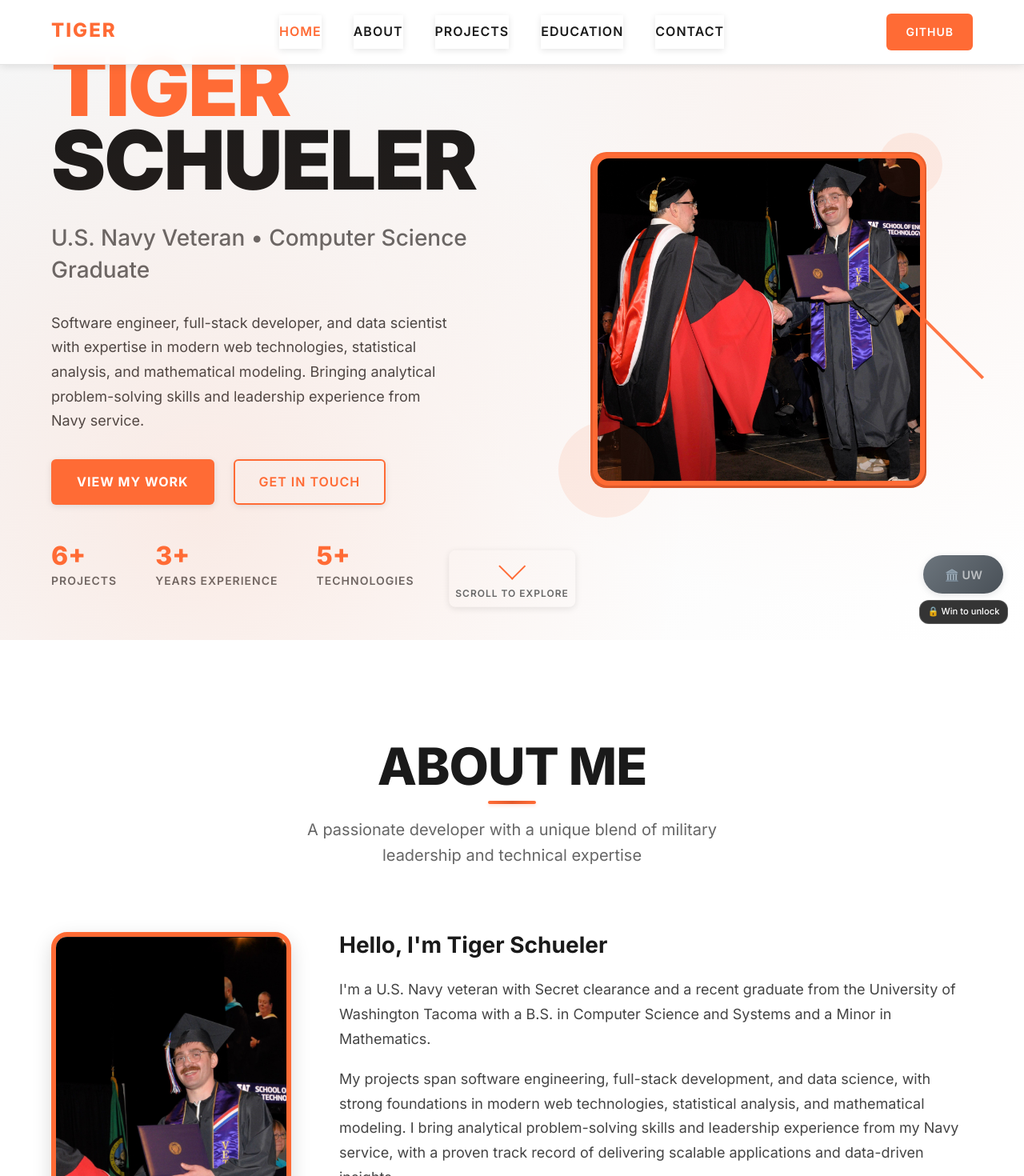
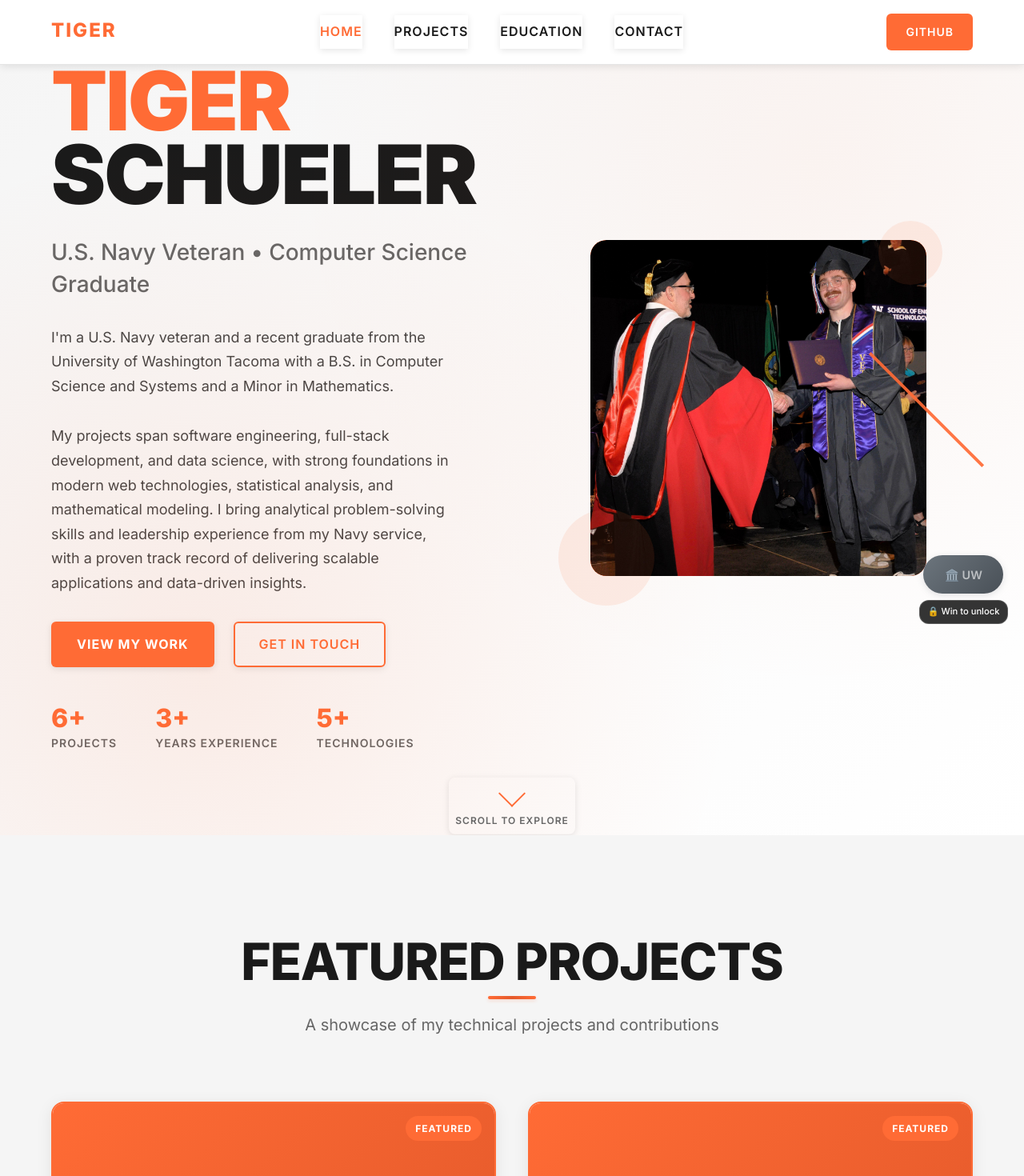
Before and after one commit to BigCatSoftware/BigCatSoftware.github.io, a React (Vite) app: page / in a window 1280 px wide. Shown: the top 1470 px of the page at 80% size. Built offline with nearby package versions, Linux system fonts and the light colour scheme.

Commit message:
Complete portfolio updates: mobile fixes, location change, TicTacToe improvements, and victory celebration enhancements

```diff
--- a/src/App.jsx
+++ b/src/App.jsx
@@ -4,7 +4,6 @@ import './App.css'
 // Components
 import Navigation from './components/Navigation'
 import Hero from './components/Hero'
-import About from './components/About'
 import Projects from './components/Projects'
 import Education from './components/Education'
 import Contact from './components/Contact'
@@ -16,7 +15,7 @@ function App() {
 
   useEffect(() => {
     const handleScroll = () => {
-      const sections = ['hero', 'about', 'projects', 'education', 'contact']
+      const sections = ['hero', 'projects', 'education', 'contact']
       const scrollPosition = window.scrollY + 100
 
       for (const section of sections) {
@@ -69,7 +68,6 @@ function App() {
 
       <main>
         <Hero onNavigate={scrollToSection} />
-        <About />
         <Projects />
         <Education />
         <Contact onThemeChange={handleThemeChange} currentTheme={currentTheme} />
--- a/src/components/Contact.jsx
+++ b/src/components/Contact.jsx
@@ -387,7 +387,7 @@ const Contact = ({ onThemeChange, currentTheme }) => {
     {
       icon: '📍',
       label: 'Location',
-      value: 'Tacoma, WA',
+      value: 'Olympia, WA',
       link: null
     }
   ]
--- a/src/components/Education.jsx
+++ b/src/components/Education.jsx
@@ -20,7 +20,7 @@ const Education = () => {
       minor: 'Minor in Mathematics',
       graduationDate: '2025',
       gpa: '3.6',
-      location: 'Tacoma, WA',
+      location: 'Olympia, WA',
       highlights: [
         'Strong focus on backend technologies (Java, Python)',
         'SQL and database design expertise',
@@ -41,18 +41,18 @@ const Education = () => {
 
   const experience = [
     {
+      name: 'Mathnasium Lead Instructor',
+      issuer: 'Mathnasium Learning Centers',
+      date: '2023-2025',
+      description: 'Led mathematics instruction for students of all ages. Developed curriculum and mentored junior instructors while maintaining high student success rates.',
+      icon: '📚'
+    },
+    {
       name: 'U.S. Navy Veteran',
       issuer: 'United States Navy',
       date: '2018-2022',
       description: 'Secret clearance (current, eligible for reactivation). Leadership experience with proven track record of team management and problem-solving skills.',
       icon: '🛡️'
-    },
-    {
-      name: 'Mathnasium Lead Instructor',
-      issuer: 'Mathnasium Learning Centers',
-      date: '2023-2025',
-      description: 'Led mathematics instruction for students of all ages. Developed curriculum and mentored junior instructors while maintaining high student success rates.',
-      icon: '📚'
     }
   ]
 
--- a/src/components/Hero.css
+++ b/src/components/Hero.css
@@ -5,6 +5,7 @@
   background: linear-gradient(135deg, #F5F5F5 0%, #FFFFFF 100%);
   position: relative;
   overflow: hidden;
+  padding-top: 80px;
 }
 
 .hero-container {
@@ -238,11 +239,14 @@
   50% { opacity: 0.4; }
 }
 
+.scroll-indicator-container {
+  display: flex;
+  justify-content: center;
+  width: 100%;
+  margin-top: 32px;
+}
+
 .scroll-indicator {
-  position: absolute;
-  bottom: 40px;
-  left: 50%;
-  transform: translateX(-50%);
   display: flex;
   flex-direction: column;
   align-items: center;
@@ -260,7 +264,7 @@
 .scroll-indicator:hover {
   color: #FF6B35;
   background: rgba(255, 107, 53, 0.1);
-  transform: translateX(-50%) translateY(-2px);
+  transform: translateY(-2px);
 }
 
 .scroll-arrow {
@@ -279,13 +283,17 @@
 }
 
 @keyframes bounce {
-  0%, 20%, 50%, 80%, 100% { transform: translateX(-50%) translateY(0); }
-  40% { transform: translateX(-50%) translateY(-10px); }
-  60% { transform: translateX(-50%) translateY(-5px); }
+  0%, 20%, 50%, 80%, 100% { transform: translateY(0); }
+  40% { transform: translateY(-10px); }
+  60% { transform: translateY(-5px); }
 }
 
 /* Mobile Styles */
 @media (max-width: 768px) {
+  .hero {
+    padding-top: 70px;
+  }
+
   .hero-content {
     grid-template-columns: 1fr;
     gap: 48px;
@@ -308,16 +316,22 @@
   .hero-stats {
     justify-content: center;
     gap: 32px;
+    margin-bottom: 32px;
   }
 
   .hero-cta {
     justify-content: center;
+    margin-bottom: 24px;
   }
 
   .btn-primary,
   .btn-secondary {
     padding: 14px 28px;
     font-size: 14px;
+  }
+
+  .scroll-indicator-container {
+    margin-top: 24px;
   }
 }
 
@@ -330,6 +344,7 @@
     flex-direction: column;
     gap: 16px;
     align-items: center;
+    margin-bottom: 40px;
   }
 
   .stat {
--- a/src/components/Hero.jsx
+++ b/src/components/Hero.jsx
@@ -14,9 +14,15 @@ const Hero = ({ onNavigate }) => {
               U.S. Navy Veteran • Computer Science Graduate
             </h2>
             <p className="hero-description">
-              Software engineer, full-stack developer, and data scientist with expertise in modern web technologies,
-              statistical analysis, and mathematical modeling. Bringing analytical problem-solving
-              skills and leadership experience from Navy service.
+              I'm a U.S. Navy veteran and a recent graduate from the
+              University of Washington Tacoma with a B.S. in Computer Science and Systems
+              and a Minor in Mathematics.
+            </p>
+            <p className="hero-description">
+              My projects span software engineering, full-stack development, and data science,
+              with strong foundations in modern web technologies, statistical analysis, and mathematical modeling.
+              I bring analytical problem-solving skills and leadership experience from my Navy service,
+              with a proven track record of delivering scalable applications and data-driven insights.
             </p>
             <div className="hero-cta">
               <button
@@ -64,14 +70,16 @@ const Hero = ({ onNavigate }) => {
             </div>
           </div>
         </div>
+        <div className="scroll-indicator-container">
           <button
             className="scroll-indicator"
-          onClick={() => onNavigate('about')}
-          aria-label="Scroll to About section"
+            onClick={() => onNavigate('projects')}
+            aria-label="Scroll to Projects section"
           >
             <div className="scroll-arrow"></div>
             <span className="scroll-text">Scroll to explore</span>
           </button>
+        </div>
       </div>
     </section>
   )
--- a/src/components/Navigation.css
+++ b/src/components/Navigation.css
@@ -60,33 +60,6 @@
   color: #FF6B35;
 }
 
-.nav-item-active::after {
-  content: '';
-  position: absolute;
-  bottom: -2px;
-  left: 0;
-  right: 0;
-  height: 2px;
-  background: #FF6B35;
-  transform: scaleX(1);
-  transition: transform 0.3s ease;
-}
-
-.nav-item::after {
-  content: '';
-  position: absolute;
-  bottom: -2px;
-  left: 0;
-  right: 0;
-  height: 2px;
-  background: #FF6B35;
-  transform: scaleX(0);
-  transition: transform 0.3s ease;
-}
-
-.nav-item:hover::after {
-  transform: scaleX(1);
-}
 
 .nav-cta {
   flex-shrink: 0;
@@ -109,7 +82,6 @@
 .nav-github-btn:hover {
   background: #E55A2B;
   transform: translateY(-2px);
-  box-shadow: 0 4px 12px rgba(255, 107, 53, 0.3);
 }
 
 .mobile-menu-toggle {
--- a/src/components/Navigation.jsx
+++ b/src/components/Navigation.jsx
@@ -6,7 +6,6 @@ const Navigation = ({ activeSection, onNavigate }) => {
 
   const navItems = [
     { id: 'hero', label: 'Home' },
-    { id: 'about', label: 'About' },
     { id: 'projects', label: 'Projects' },
     { id: 'education', label: 'Education' },
     { id: 'contact', label: 'Contact' }
--- a/src/components/TicTacToe.css
+++ b/src/components/TicTacToe.css
@@ -342,6 +342,170 @@
   transform: translateY(0);
 }
 
+.victory-celebration {
+  margin: 1.5rem 0;
+  position: relative;
+  z-index: 1;
+  overflow: hidden;
+  border-radius: 8%;
+  backface-visibility: hidden;
+  -webkit-backface-visibility: hidden;
+  -webkit-transform: translateZ(0);
+  transform: translateZ(0);
+}
+
+.victory-celebration::before {
+  content: '';
+  position: absolute;
+  top: -50px;
+  left: -50px;
+  right: -50px;
+  bottom: -50px;
+  background:
+    radial-gradient(circle at 20% 20%, #ff6b6b 2px, transparent 2px),
+    radial-gradient(circle at 80% 20%, #ffd93d 2px, transparent 2px),
+    radial-gradient(circle at 20% 80%, #4ecdc4 2px, transparent 2px),
+    radial-gradient(circle at 80% 80%, #45b7d1 2px, transparent 2px),
+    radial-gradient(circle at 50% 50%, #96ceb4 2px, transparent 2px);
+  background-size: 50px 50px, 60px 60px, 40px 40px, 70px 70px, 30px 30px;
+  animation: confettiFall 3s linear infinite;
+  pointer-events: none;
+  z-index: -1;
+}
+
+@keyframes confettiFall {
+  0% { transform: translateY(-100vh) rotate(0deg); }
+  100% { transform: translateY(100vh) rotate(360deg); }
+}
+
+.victory-celebration::after {
+  content: '🎊🎉🎈🎁🎂🎯🎪🎭🎨🎪🎊🎊🎉🎈🎁🎂🎯🎪🎭🎨🎪🎊';
+  position: absolute;
+  top: -100px;
+  left: 0;
+  right: 0;
+  font-size: 2rem;
+  animation: confettiBurst 4s ease-out infinite;
+  pointer-events: none;
+  z-index: 1;
+  text-align: center;
+  white-space: nowrap;
+  overflow: hidden;
+}
+
+@keyframes confettiBurst {
+  0% {
+    transform: translateY(-100px) scale(0.5);
+    opacity: 0;
+  }
+  20% {
+    transform: translateY(0) scale(1);
+    opacity: 1;
+  }
+  80% {
+    transform: translateY(0) scale(1);
+    opacity: 1;
+  }
+  100% {
+    transform: translateY(100px) scale(0.5);
+    opacity: 0;
+  }
+}
+
+.celebration-message {
+  background: linear-gradient(135deg, #ff6b6b, #ffd93d, #4ecdc4, #45b7d1, #96ceb4, #feca57);
+  background-size: 400% 400%;
+  border-radius: 8%;
+  padding: 2rem;
+  box-shadow: 0 15px 30px rgba(255, 107, 107, 0.4);
+  animation: victoryDance 3s ease-in-out infinite, rainbowShift 4s ease-in-out infinite;
+  text-align: center;
+  transform-origin: center center;
+  will-change: transform;
+  backface-visibility: hidden;
+  -webkit-backface-visibility: hidden;
+  -webkit-transform: translateZ(0);
+  transform: translateZ(0);
+}
+
+@keyframes victoryDance {
+  0%, 100% {
+    transform: translateZ(0) scale(1) rotate(0deg);
+  }
+  25% {
+    transform: translateZ(0) scale(1.05) rotate(1deg);
+  }
+  50% {
+    transform: translateZ(0) scale(1.1) rotate(0deg);
+  }
+  75% {
+    transform: translateZ(0) scale(1.05) rotate(-1deg);
+  }
+}
+
+@keyframes rainbowShift {
+  0% { background-position: 0% 50%; }
+  50% { background-position: 100% 50%; }
+  100% { background-position: 0% 50%; }
+}
+
+.celebration-message h4 {
+  color: #fff;
+  margin: 0 0 1rem 0;
+  font-size: 2rem;
+  text-shadow: 2px 2px 4px rgba(0, 0, 0, 0.3);
+  animation: textBounce 1s ease-in-out infinite;
+}
+
+@keyframes textBounce {
+  0%, 100% { transform: translateY(0); }
+  50% { transform: translateY(-5px); }
+}
+
+.celebration-message p {
+  color: #fff;
+  margin: 0.5rem 0;
+  font-size: 1.2rem;
+  text-shadow: 1px 1px 2px rgba(0, 0, 0, 0.3);
+}
+
+.celebration-emoji {
+  font-size: 1.5rem;
+  margin: 1rem 0;
+  animation: emojiFloat 2s ease-in-out infinite;
+}
+
+@keyframes emojiFloat {
+  0%, 100% { transform: translateY(0); }
+  50% { transform: translateY(-10px); }
+}
+
+.celebration-button {
+  background: linear-gradient(45deg, #ff6b6b, #ffd93d);
+  color: white;
+  border: none;
+  padding: 1rem 2rem;
+  border-radius: 30px;
+  font-size: 1.2rem;
+  font-weight: 700;
+  cursor: pointer;
+  transition: all 0.3s ease;
+  box-shadow: 0 6px 12px rgba(255, 107, 107, 0.4);
+  margin-top: 1rem;
+  animation: buttonPulse 2s ease-in-out infinite;
+}
+
+@keyframes buttonPulse {
+  0%, 100% { transform: scale(1); }
+  50% { transform: scale(1.05); }
+}
+
+.celebration-button:hover {
+  transform: translateY(-3px) scale(1.05);
+  box-shadow: 0 8px 16px rgba(255, 107, 107, 0.6);
+  background: linear-gradient(45deg, #ff5252, #ffeb3b);
+}
+
 .game-controls {
   margin: 1.5rem 0;
   position: relative;
```
Also changed, not shown: src/components/TicTacToe.jsx (+35 -1 lines), 5 other files (tests, documents, lock files or other folders). Lines whose indentation alone changed are shown as unchanged.
